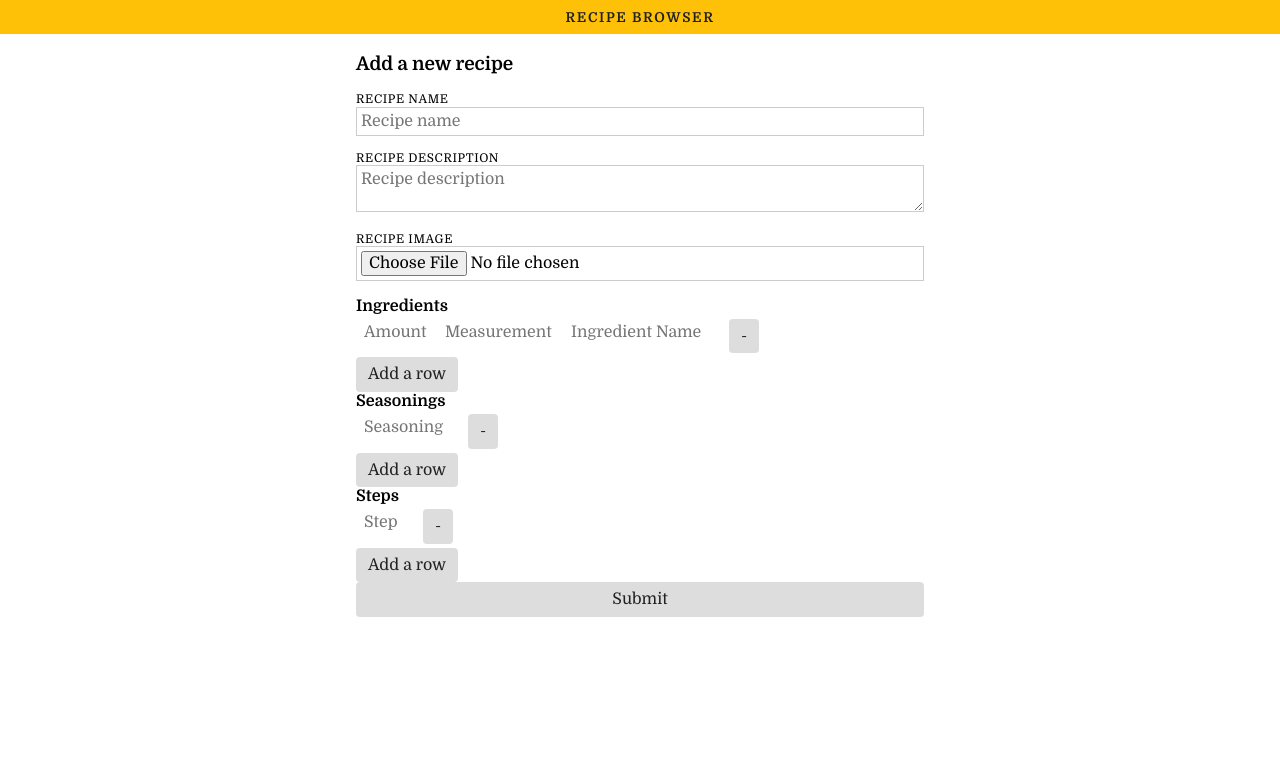
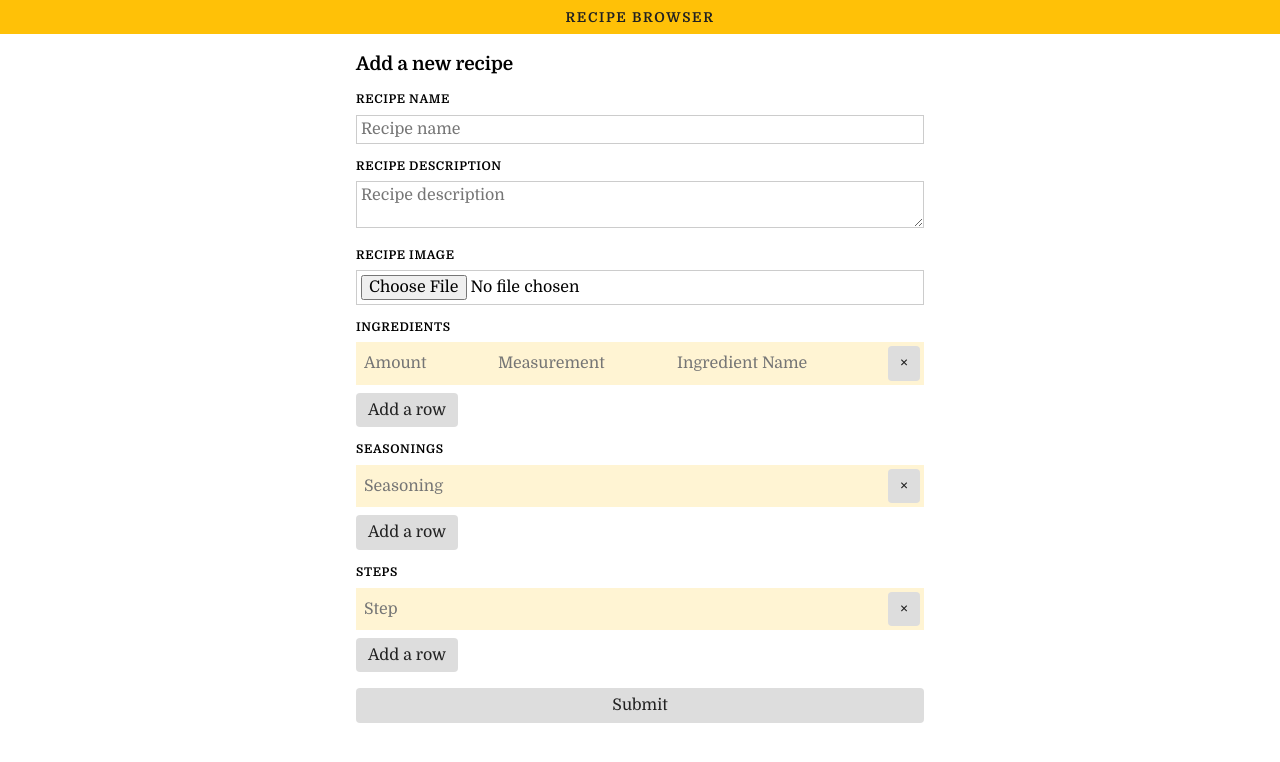
Before and after one commit to acrawford13/recipe-browser, a React app: page /recipes/add in a window 1280 px wide. Shown: the top 762 px of the page. Built offline with nearby package versions, Linux system fonts and the light colour scheme.

Commit message:
Fix form styling

```diff
--- a/src/components/UI/Forms/Input/Input.js
+++ b/src/components/UI/Forms/Input/Input.js
@@ -2,7 +2,7 @@ import React from 'react';
 
 const input = (props) => {
     let input;
-    const label = props.label ? <label htmlFor={props.id}>{props.label}</label> : '';
+    const label = props.label ? <label className="form__label" htmlFor={props.id}>{props.label}</label> : '';
     switch (props.fieldType) {
         case 'select':
             input = <select value={props.value}>{props.options.map(item => (<option value={item.value}>{item.displayValue}</option>))}</select>;
@@ -24,7 +24,7 @@ const input = (props) => {
                 size={props.size || props.placeholder ? props.placeholder.length : 20} />
     };
 
-    return <div>{label}{input}</div>
+    return <div className="input-group">{label}{input}</div>
 }
 
 export default input;
--- a/src/components/UI/Forms/Sections/MultiFieldFormSection/MultiFieldFormSection.js
+++ b/src/components/UI/Forms/Sections/MultiFieldFormSection/MultiFieldFormSection.js
@@ -27,20 +27,21 @@ const multiFieldFormSection = (props) => {
         value: field.value});
 
     return (
-        <div>
-            <h4>{props.label}</h4>
+        <div className="multi-input">
+            <h4 className="form__label">{props.label}</h4>
             {existingData.map(
-                row => (<div key={row.id} className="multiInput-row">
+                row => (<div key={row.id} className="multi-input__row">
                         {row.fields.map(
                             field => (<Input
                                     key={field.id}
                                     {...defaultProps(field)}
                                     changed={(e) => {props.onEditHandler(e, row.id, field.id, props.id)}} />))}
-                        <span className="button button--remove" onClick={(e) => {props.removeField(e, row.id, props.id)}}>-</span>
+                        <span className="button button--remove button--danger" onClick={(e) => {props.removeField(e, row.id, props.id)}}>×</span>
                 </div>)
             )}
-
-            <span className="button button--add" onClick={(e) => {props.addField(e, props.id)}}>Add a row</span>
+            <div className="multi-input__controls">
+                <span className="button button--add" onClick={(e) => {props.addField(e, props.id)}}>Add a row</span>
+            </div>
         </div>
     )
 }
--- a/src/containers/RecipeForm/RecipeForm.js
+++ b/src/containers/RecipeForm/RecipeForm.js
@@ -285,11 +285,12 @@ class recipeForm extends Component {
 
         formData = formData.map(field => {
             if (field.fieldType && field.fieldType === 'multi') {
-                return <MultiFieldFormSection
+                return (<div key={field.id} className="form-row">
+                    <MultiFieldFormSection
                             key={field.id}
                             fields={this.state.form.fields[field.id]}
                             {...field}
-                            {...multiInputHandlers} />
+                            {...multiInputHandlers} /></div>);
             } else {
                 return (
                 <div key={field.id} className="form-row">
--- a/src/index.scss
+++ b/src/index.scss
@@ -22,10 +22,19 @@ button,
     cursor: pointer;
     display: inline-block;
     text-decoration: none;
+}
 
-    &.alert {
+.button {
+    &--alert {
         background-color: orange;
         color: white;
+    }
+
+    &--danger {
+        &:hover {
+            background-color: red;
+            color: white;
+        }
     }
 }
 
@@ -63,8 +72,14 @@ button,
 }
 
 .form {
-    h4 {
+    &__label {
+        font-size: 0.75rem;
+        display: block;
+        text-transform: uppercase;
+        letter-spacing: 0.6px;
+        font-weight: bold;
         margin: 0;
+        margin-bottom: 0.5rem;
     }
 
     label {
@@ -75,7 +90,7 @@ button,
     }
 
     textarea {
-        margin-bottom: 1rem;
+        // margin-bottom: 1rem;
         max-width: 100%;
         min-width: 100%;
         padding: 0.25rem;
@@ -84,7 +99,7 @@ button,
 
     input {
         background-color: transparent;
-        margin-bottom: 1rem;
+        // margin-bottom: 1rem;
         width: 100%;
         border: 0.5px solid #ccc;
         padding: 0.25rem;
@@ -94,10 +109,25 @@ button,
         display: flex;
     }
 
-    .multiInput-row {
+    .form-row {
+        margin-bottom: 1rem;
+    }
+
+    .multi-input {
+        &__controls {
+            margin-top: 0.5rem;
+        }
+
+        &__row {
             display: flex;
             padding: 0.25rem;
             flex-wrap: wrap;
+            align-items: center;
+            background: lighten($nectarine, 45);
+
+            &:nth-child(2n) {
+                background: lighten($nectarine, 40);
+            }
 
             &--active {
                 margin-bottom: 1rem;
@@ -105,13 +135,16 @@ button,
                 border: 0.5px solid #aaa;
             }
 
+            .input-group {
+                flex: auto;
+                margin-right: 0.25rem;
+            }
+
             input {
                 margin: 0;
                 border: none;
-            padding: 0.25rem;
-            margin-right: 0.25rem;
-            width: auto;
-            flex: auto;
+                // padding: 0.25rem;
+            }
         }
     }
 }
@@ -149,6 +182,7 @@ button,
     padding-right: 1rem;
     max-width: 600px;
     margin: 0 auto;
+    margin-bottom: 2rem;
 }
 
 // recipes component
```
Lines whose indentation alone changed are shown as unchanged.
